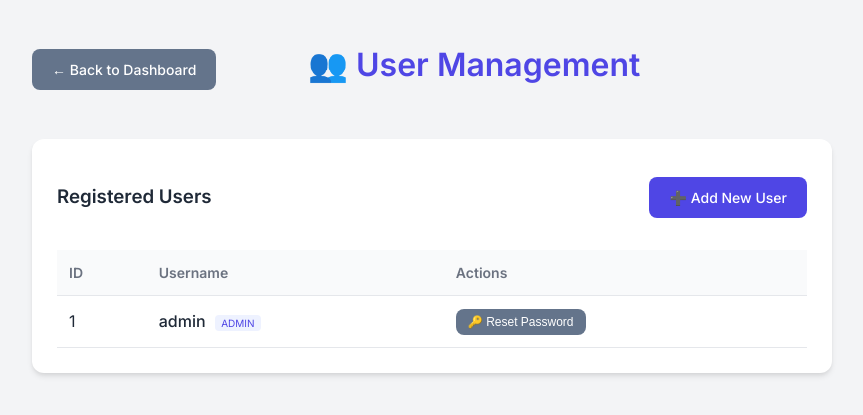
After one commit to xiaominshi/billete, a Flask app: page /admin/users in a window 1280 px wide. The commit adds this page. Shown: the top 415 px of the page, without its empty margins (208-1071 px from the left). Run offline with Flask 2, Linux system fonts and the light colour scheme; a user stored in the database is signed in; data comes from the database, SQL or seed files in the repository.

Commit message:
Add admin user management: list users and reset password

```diff
--- a/database.py
+++ b/database.py
@@ -118,6 +118,31 @@ def get_user_by_username(username):
         if result:
             return {"id": result.id, "username": result.username, "password_hash": result.password_hash}
         return None
+
+def get_all_users():
+    """
+    Get list of all users.
+    """
+    with engine.connect() as conn:
+        result = conn.execute(text("SELECT id, username FROM users ORDER BY id ASC"))
+        return [{"id": row.id, "username": row.username} for row in result]
+
+def update_user_password(username, password_hash):
+    """
+    Update password for a specific user.
+    """
+    try:
+        with engine.connect() as conn:
+            result = conn.execute(
+                text("UPDATE users SET password_hash = :password_hash WHERE username = :username"),
+                {"password_hash": password_hash, "username": username}
+            )
+            conn.commit()
+            return result.rowcount > 0
+    except Exception as e:
+        print(f"Update Password Error: {e}")
+        return False
+
 
 def get_user_by_id(user_id):
     with engine.connect() as conn:
--- a/server.py
+++ b/server.py
@@ -570,6 +570,43 @@ def db_health():
     except Exception as e:
         return jsonify({"error": str(e)}), 500
 
+@app.route('/admin/users', methods=['GET'])
+@login_required
+def admin_users():
+    from flask import session, render_template
+    import database
+
+    if session.get('username') != 'admin':
+        return "Access Denied: Admin privileges required.", 403
+
+    users = database.get_all_users()
+    return render_template('admin_users.html', users=users)
+
+@app.route('/admin/reset_password', methods=['POST'])
+@login_required
+def admin_reset_password():
+    from flask import session, request, redirect, url_for, flash
+    import database
+
+    if session.get('username') != 'admin':
+        return "Access Denied: Admin privileges required.", 403
+
+    username = request.form.get('username')
+    new_password = request.form.get('new_password')
+
+    if not username or not new_password:
+        flash("Missing username or password")
+        return redirect(url_for('admin_users'))
+
+    password_hash = generate_password_hash(new_password)
+
+    if database.update_user_password(username, password_hash):
+        flash(f"Password reset successfully for user: {username}")
+    else:
+        flash(f"Failed to reset password for user: {username}")
+
+    return redirect(url_for('admin_users'))
+
 if __name__ == '__main__':
     # Optional: Open ngrok tunnel if command line argument provided
     use_ngrok = len(sys.argv) > 1 and sys.argv[1] == '--public'
--- /dev/null
+++ b/templates/admin_users.html
@@ -0,0 +1,248 @@
+<!DOCTYPE html>
+<html lang="zh-CN">
+<head>
+    <meta charset="UTF-8">
+    <meta name="viewport" content="width=device-width, initial-scale=1.0">
+    <title>User Management - Billete</title>
+    <link href="https://fonts.googleapis.com/css2?family=Inter:wght@400;500;600&display=swap" rel="stylesheet">
+    <style>
+        :root {
+            --primary: #4F46E5;
+            --primary-hover: #4338ca;
+            --bg: #F3F4F6;
+            --card-bg: #ffffff;
+            --text-main: #1F2937;
+            --text-muted: #6B7280;
+            --border: #E5E7EB;
+            --shadow: 0 4px 6px -1px rgba(0, 0, 0, 0.1), 0 2px 4px -1px rgba(0, 0, 0, 0.06);
+            --radius: 12px;
+        }
+
+        body {
+            font-family: 'Inter', sans-serif;
+            background-color: var(--bg);
+            color: var(--text-main);
+            margin: 0;
+            padding: 20px;
+            line-height: 1.5;
+        }
+
+        .container {
+            max-width: 800px;
+            margin: 0 auto;
+        }
+
+        h1 {
+            color: var(--primary);
+            text-align: center;
+            font-weight: 600;
+            margin-bottom: 30px;
+        }
+
+        .card {
+            background-color: var(--card-bg);
+            border-radius: var(--radius);
+            box-shadow: var(--shadow);
+            padding: 25px;
+            margin-bottom: 20px;
+        }
+
+        .btn {
+            background-color: var(--primary);
+            color: white;
+            padding: 10px 20px;
+            border: none;
+            border-radius: 8px;
+            cursor: pointer;
+            font-weight: 500;
+            font-size: 14px;
+            transition: all 0.2s;
+            text-decoration: none;
+            display: inline-block;
+        }
+
+        .btn:hover {
+            background-color: var(--primary-hover);
+        }
+
+        .btn-secondary {
+            background-color: #64748B;
+        }
+
+        .btn-secondary:hover {
+            background-color: #475569;
+        }
+
+        .btn-danger {
+            background-color: #EF4444;
+        }
+
+        .btn-danger:hover {
+            background-color: #DC2626;
+        }
+
+        table {
+            width: 100%;
+            border-collapse: collapse;
+            margin-top: 20px;
+        }
+
+        th, td {
+            padding: 12px;
+            text-align: left;
+            border-bottom: 1px solid var(--border);
+        }
+
+        th {
+            background-color: #F9FAFB;
+            color: var(--text-muted);
+            font-weight: 600;
+            font-size: 14px;
+        }
+
+        /* Modal */
+        .modal {
+            display: none;
+            position: fixed;
+            z-index: 1000;
+            left: 0;
+            top: 0;
+            width: 100%;
+            height: 100%;
+            background-color: rgba(0, 0, 0, 0.5);
+            backdrop-filter: blur(4px);
+        }
+
+        .modal-content {
+            background-color: #fefefe;
+            margin: 10% auto;
+            padding: 25px;
+            border: 1px solid #888;
+            width: 90%;
+            max-width: 400px;
+            border-radius: 12px;
+            box-shadow: 0 10px 25px rgba(0,0,0,0.2);
+        }
+
+        .close-modal {
+            color: #aaa;
+            float: right;
+            font-size: 28px;
+            font-weight: bold;
+            cursor: pointer;
+        }
+
+        .close-modal:hover {
+            color: #000;
+        }
+
+        input[type="text"], input[type="password"] {
+            width: 100%;
+            padding: 10px;
+            border: 2px solid var(--border);
+            border-radius: 8px;
+            margin: 10px 0 20px;
+            box-sizing: border-box;
+        }
+
+        .alert {
+            padding: 10px;
+            background-color: #DEF7EC;
+            color: #03543F;
+            border-radius: 6px;
+            margin-bottom: 15px;
+            text-align: center;
+        }
+    </style>
+</head>
+<body>
+    <div class="container">
+        <div style="display: flex; justify-content: space-between; align-items: center; margin-bottom: 20px;">
+            <a href="/" class="btn btn-secondary">← Back to Dashboard</a>
+            <h1>👥 User Management</h1>
+            <div style="width: 100px;"></div> <!-- Spacer -->
+        </div>
+
+        {% with messages = get_flashed_messages() %}
+        {% if messages %}
+            {% for message in messages %}
+                <div class="alert">{{ message }}</div>
+            {% endfor %}
+        {% endif %}
+        {% endwith %}
+
+        <div class="card">
+            <div style="display:flex; justify-content:space-between; align-items:center;">
+                <h3>Registered Users</h3>
+                <a href="/register" class="btn">➕ Add New User</a>
+            </div>
+
+            <table>
+                <thead>
+                    <tr>
+                        <th>ID</th>
+                        <th>Username</th>
+                        <th>Actions</th>
+                    </tr>
+                </thead>
+                <tbody>
+                    {% for user in users %}
+                    <tr>
+                        <td>{{ user.id }}</td>
+                        <td>
+                            <span style="font-weight: 500;">{{ user.username }}</span>
+                            {% if user.username == 'admin' %}
+                                <span style="font-size: 10px; background: #EEF2FF; color: #4F46E5; padding: 2px 6px; border-radius: 4px; margin-left: 5px;">ADMIN</span>
+                            {% endif %}
+                        </td>
+                        <td>
+                            <button onclick="openResetModal('{{ user.username }}')" class="btn btn-secondary" style="padding: 6px 12px; font-size: 12px;">
+                                🔑 Reset Password
+                            </button>
+                        </td>
+                    </tr>
+                    {% endfor %}
+                </tbody>
+            </table>
+        </div>
+    </div>
+
+    <!-- Reset Password Modal -->
+    <div id="resetModal" class="modal">
+        <div class="modal-content">
+            <span class="close-modal" onclick="closeModal()">&times;</span>
+            <h3 style="margin-top:0;">Reset Password</h3>
+            <p>Reset password for user: <b id="targetUser"></b></p>
+
+            <form action="/admin/reset_password" method="POST">
+                <input type="hidden" name="username" id="usernameInput">
+
+                <label for="new_password">New Password</label>
+                <input type="text" name="new_password" id="new_password" placeholder="Enter new password" required autocomplete="off">
+
+                <button type="submit" class="btn" style="width: 100%;">Update Password</button>
+            </form>
+        </div>
+    </div>
+
+    <script>
+        function openResetModal(username) {
+            document.getElementById('targetUser').innerText = username;
+            document.getElementById('usernameInput').value = username;
+            document.getElementById('new_password').value = ''; // Clear previous input
+            document.getElementById('resetModal').style.display = 'block';
+            document.getElementById('new_password').focus();
+        }
+
+        function closeModal() {
+            document.getElementById('resetModal').style.display = 'none';
+        }
+
+        window.onclick = function(event) {
+            if (event.target == document.getElementById('resetModal')) {
+                closeModal();
+            }
+        }
+    </script>
+</body>
+</html>
--- a/templates/index.html
+++ b/templates/index.html
@@ -507,6 +507,7 @@
                     <span style="font-weight: 600;">👤 {{ username }}</span>
                     {% if username == 'admin' %}
                     <a href="/register" style="color: #10B981; text-decoration: none; font-size: 12px; border-left: 1px solid #E5E7EB; padding-left: 8px;" title="Register User">➕</a>
+                    <a href="/admin/users" style="color: #3B82F6; text-decoration: none; font-size: 12px; border-left: 1px solid #E5E7EB; padding-left: 8px;" title="Manage Users">👥</a>
                     {% endif %}
                     <a href="/change_password" style="color: #4F46E5; text-decoration: none; font-size: 12px; border-left: 1px solid #E5E7EB; padding-left: 8px;" title="Change Password">🔑</a>
                     <a href="/logout" style="color: #EF4444; text-decoration: none; font-size: 12px; border-left: 1px solid #E5E7EB; padding-left: 8px;" title="Sign Out">退出 ➜</a>
```
Also changed, not shown: reset_pass_plain.py (added, +21 -0 lines).
